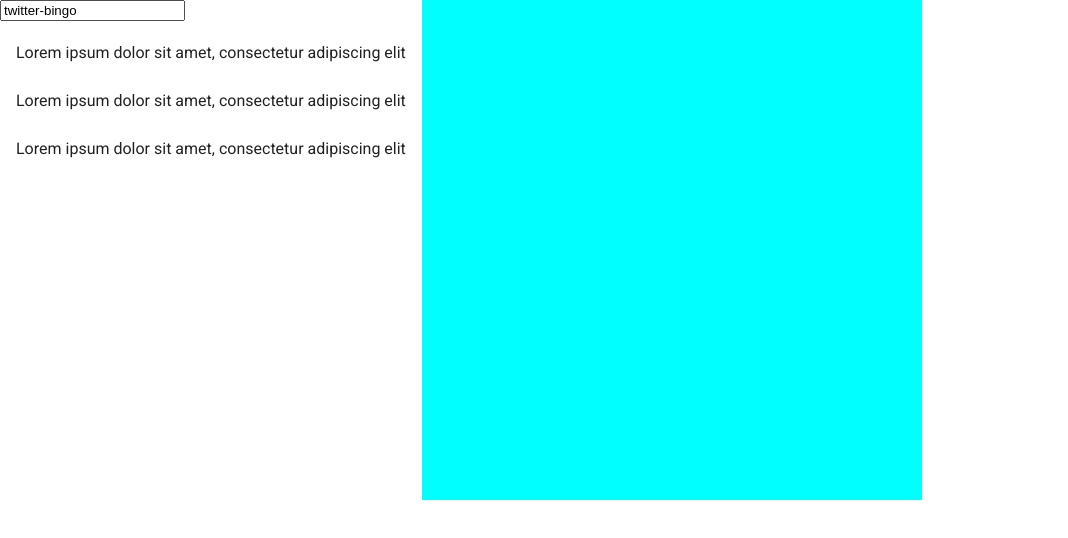
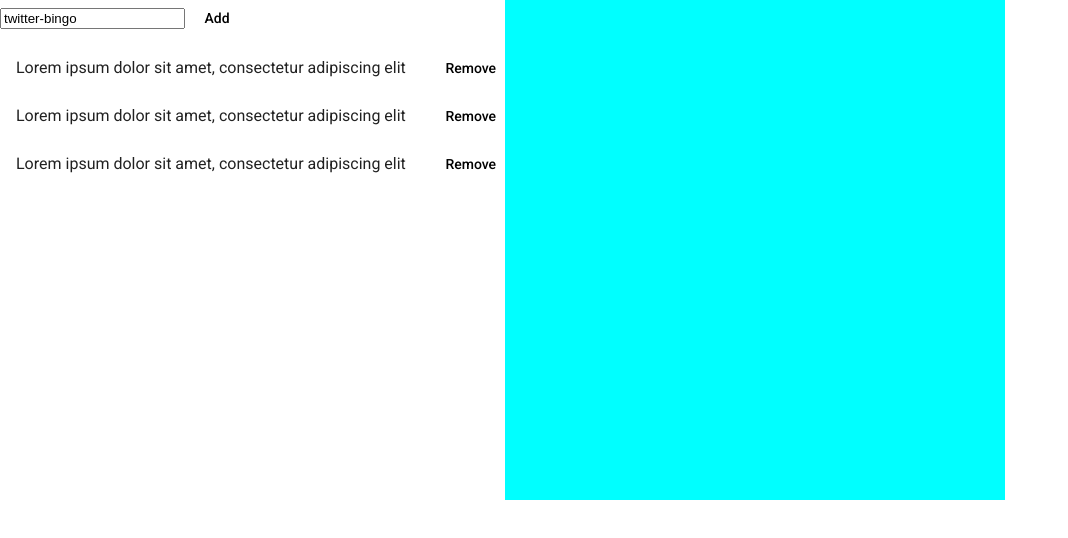
Before and after one commit to VostroknutovaDS/twitter-bingo, an Angular app: page / in a window 1280 px wide. Shown: the top 538 px of the page, without its empty margins (0-1068 px from the left). Built offline with nearby package versions, Linux system fonts and the light colour scheme.

Commit message:
feat: add buttons to elements list

```diff
--- a/src/app/app.component.html
+++ b/src/app/app.component.html
@@ -1,8 +1,14 @@
 <div class="container">
-  <div class="elements-list">
-    <input matInput type="text" [(ngModel)]="Title" />
-    <mat-list>
-      <mat-list-item *ngFor="let i of Elements">{{ i }}</mat-list-item>
+  <div class="elements-form">
+    <div>
+      <input matInput type="text" [(ngModel)]="Title" />
+      <button mat-button (click)="addElement">Add</button>
+    </div>
+    <mat-list class="elements-list">
+      <div *ngFor="let i of Elements" class="element">
+        <mat-list-item>{{ i }}</mat-list-item>
+        <button mat-button (click)="removeElement">Remove</button>
+      </div>
     </mat-list>
   </div>
   <div class="bingo-preview"></div>
--- a/src/app/app.component.scss
+++ b/src/app/app.component.scss
@@ -7,3 +7,12 @@
     width: 500px;
     background-color: aqua;
 }
+
+.element {
+    display: inline-flex;
+}
+
+.elements-list {
+    display: flex;
+    flex-direction: column;
+}
--- a/src/app/app.component.ts
+++ b/src/app/app.component.ts
@@ -16,10 +16,14 @@ export class AppComponent {
     this.title = title;
   }
 
-  private elements: string[] = ['Lorem ipsum dolor sit amet, consectetur adipiscing elit','Lorem ipsum dolor sit amet, consectetur adipiscing elit','Lorem ipsum dolor sit amet, consectetur adipiscing elit'];
+  private elements: string[] = ['Lorem ipsum dolor sit amet, consectetur adipiscing elit', 'Lorem ipsum dolor sit amet, consectetur adipiscing elit', 'Lorem ipsum dolor sit amet, consectetur adipiscing elit'];
 
-  public get Elements() : string[] {
+  public get Elements(): string[] {
     return this.elements;
   }
 
+  public addElement(): void { }
+
+  public removeElement(): void { }
+
 }
--- a/src/app/app.module.ts
+++ b/src/app/app.module.ts
@@ -3,6 +3,7 @@ import { BrowserModule } from '@angular/platform-browser';
 import { MatInputModule } from '@angular/material/input'
 import { FormsModule, ReactiveFormsModule } from '@angular/forms';
 import { MatListModule } from '@angular/material/list';
+import {MatButtonModule} from '@angular/material/button';
 
 import { AppComponent } from './app.component';
 import { BrowserAnimationsModule } from '@angular/platform-browser/animations';
@@ -17,7 +18,8 @@ import { BrowserAnimationsModule } from '@angular/platform-browser/animations';
     MatInputModule,
     FormsModule,
     ReactiveFormsModule,
-    MatListModule
+    MatListModule,
+    MatButtonModule
   ],
   providers: [],
   bootstrap: [AppComponent]
```
